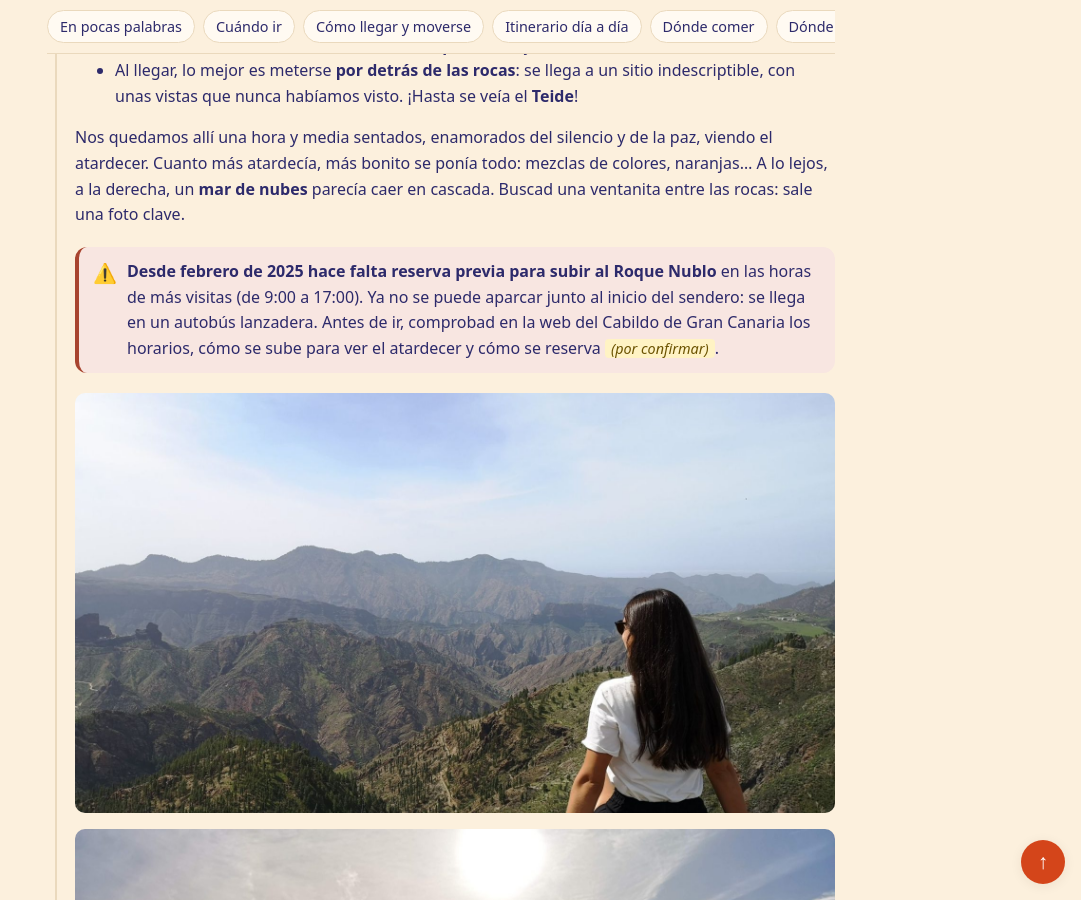
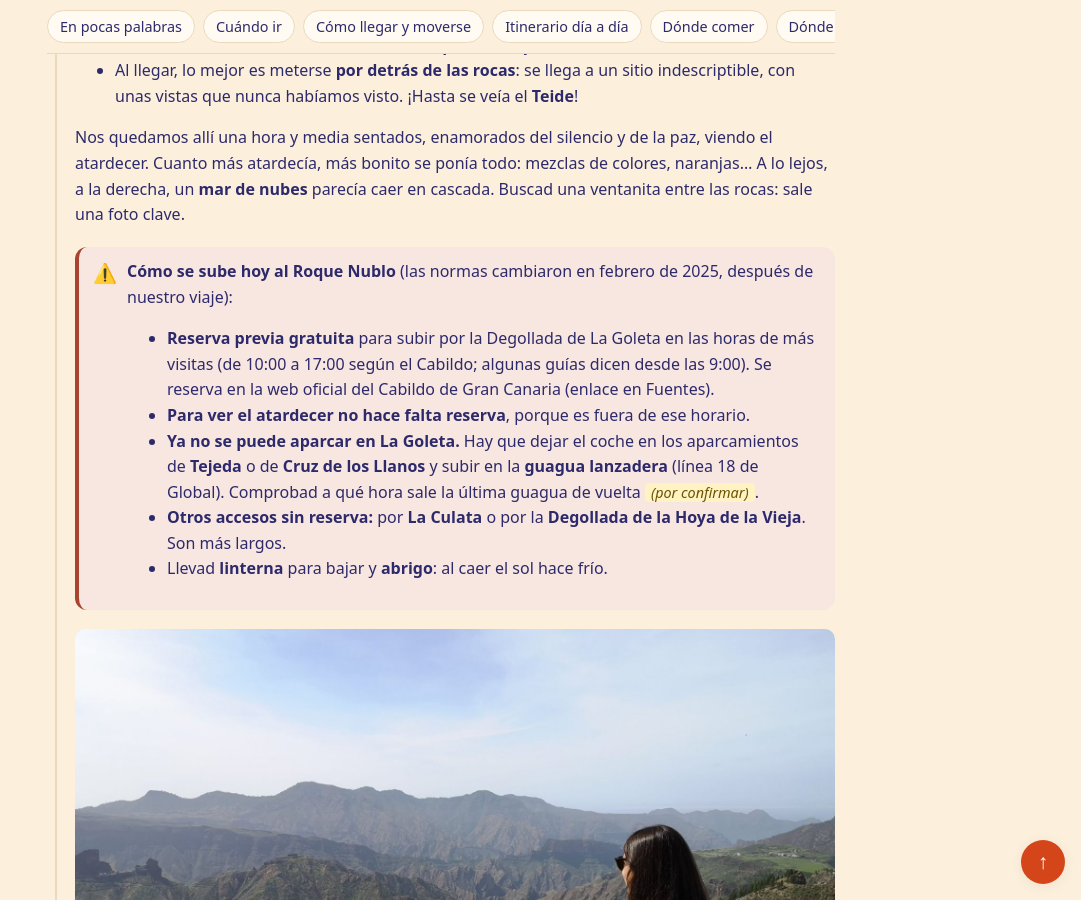
Before and after one commit to cristinacontinente-hue/guias-viajes, a Jekyll site: the page built from viajes/gran-canaria-2022/index.md, in a window 1280 px wide and 900 px high, scrolled down 5586 px. Shown: the whole window, without its empty margins (199-1280 px from the left). Built offline with Jekyll 4.4.1, drawn with Linux system fonts in a browser that asks for light colours; some of the changed text lies outside the part shown.

Commit message:
Gran Canaria: cómo se sube hoy al Roque Nublo, según el Cabildo
Co-Authored-By: Claude Opus 5.5 <noreply@anthropic.com>
Claude-Session: https://claude.ai/code/session_016iMyWm3ZBq7dnBd6R2jnWq

```diff
--- a/viajes/gran-canaria-2022/index.md
+++ b/viajes/gran-canaria-2022/index.md
@@ -142,7 +142,13 @@ De camino a Artenara, nos paramos en un mirador donde vimos muchos coches y moto
 
 Nos quedamos allí una hora y media sentados, enamorados del silencio y de la paz, viendo el atardecer. Cuanto más atardecía, más bonito se ponía todo: mezclas de colores, naranjas… A lo lejos, a la derecha, un **mar de nubes** parecía caer en cascada. Buscad una ventanita entre las rocas: sale una foto clave.
 
-> **Desde febrero de 2025 hace falta reserva previa para subir al Roque Nublo** en las horas de más visitas (de 9:00 a 17:00). Ya no se puede aparcar junto al inicio del sendero: se llega en un autobús lanzadera. Antes de ir, comprobad en la web del Cabildo de Gran Canaria los horarios, cómo se sube para ver el atardecer y cómo se reserva *(por confirmar)*{: .por-confirmar}.
+> **Cómo se sube hoy al Roque Nublo** (las normas cambiaron en febrero de 2025, después de nuestro viaje):
+>
+> - **Reserva previa gratuita** para subir por la Degollada de La Goleta en las horas de más visitas (de 10:00 a 17:00 según el Cabildo; algunas guías dicen desde las 9:00). Se reserva en la web oficial del Cabildo de Gran Canaria (enlace en Fuentes).
+> - **Para ver el atardecer no hace falta reserva**, porque es fuera de ese horario.
+> - **Ya no se puede aparcar en La Goleta.** Hay que dejar el coche en los aparcamientos de **Tejeda** o de **Cruz de los Llanos** y subir en la **guagua lanzadera** (línea 18 de Global). Comprobad a qué hora sale la última guagua de vuelta *(por confirmar)*{: .por-confirmar}.
+> - **Otros accesos sin reserva:** por **La Culata** o por la **Degollada de la Hoya de la Vieja**. Son más largos.
+> - Llevad **linterna** para bajar y **abrigo**: al caer el sol hace frío.
 {: .ojo}
 
 ![Vistas de las montañas y barrancos de la cumbre desde un mirador](imagenes/mirador-cumbre-vistas.jpg)
@@ -214,7 +220,7 @@ En 2022 pagamos **181 € por las 4 noches, con desayuno incluido**, para los do
 
 - **Comprobad antes de salir**: después de lluvias fuertes o temporales se suelen cerrar senderos, barrancos y carreteras de montaña. Mirad los avisos del Cabildo de Gran Canaria y de la AEMET el mismo día.
 - **Coche**: imprescindible. Las rutas por barrancos y cumbres no se pueden hacer bien en transporte público.
-- **Roque Nublo**: reserva previa y lanzadera desde 2025 (mirad el aviso del día 3).
+- **Roque Nublo**: reserva previa (gratuita) de 10:00 a 17:00 y guagua lanzadera desde 2025. Para el atardecer no hace falta reserva. Mirad el aviso del día 3.
 - **Atardeceres**: planificad cada día para terminar en un buen sitio para ver el atardecer: Maspalomas, Roque Nublo, Punta Sardina…
 - **Abrigo**: en la cumbre hace frío al caer el sol, aunque en la costa haga calor.
 - **Calzado**: cómodo y con buena suela para la Caldera de Bandama, el Barranco de las Vacas y el Roque Nublo.
@@ -243,6 +249,8 @@ Nos quedaron pendientes, y son obligados la próxima vez:
 - [Turismo de Gran Canaria](https://www.grancanaria.com/turismo/)
 - [Cabildo de Gran Canaria](https://cabildo.grancanaria.com/)
 - [AEMET: avisos meteorológicos](https://www.aemet.es/es/eltiempo/prediccion/avisos)
+- [Acceso al Roque Nublo: reservas y lanzadera (Cabildo de Gran Canaria, web oficial)](https://cabildo.grancanaria.com/acceso-al-roque-nublo)
+- [Acceso al sendero del Roque Nublo (Cabildo de Gran Canaria)](https://cabildo.grancanaria.com/w/acceso-al-sendero-roque-nublo)
 - [Reserva previa en el Roque Nublo (RTVC)](https://rtvc.es/el-acceso-a-roque-nublo-exigira-reserva-previa-a-partir-de-febrero/)
 - [Horario y reservas para subir al Roque Nublo (eldiario.es)](https://www.eldiario.es/canariasahora/sociedad/horario-subir-roque-nublo-acceder-reservar-visita_1_13415122.html)
 - [Aparcamiento en el Barranco de las Vacas (RTVC)](https://rtvc.es/piden-senalizacion-y-aparcamientos-en-barranco-de-las-vacas/)
```
